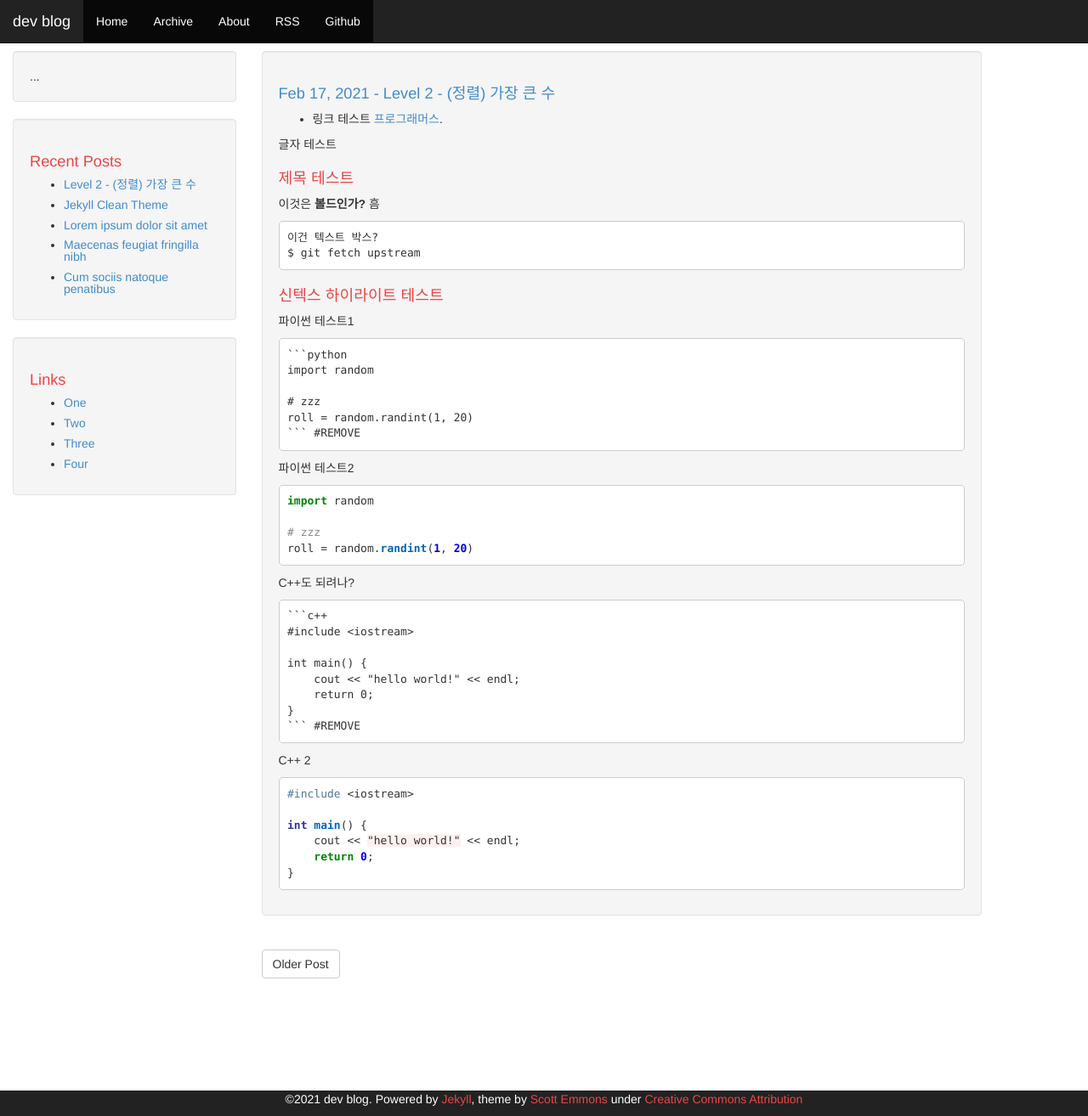
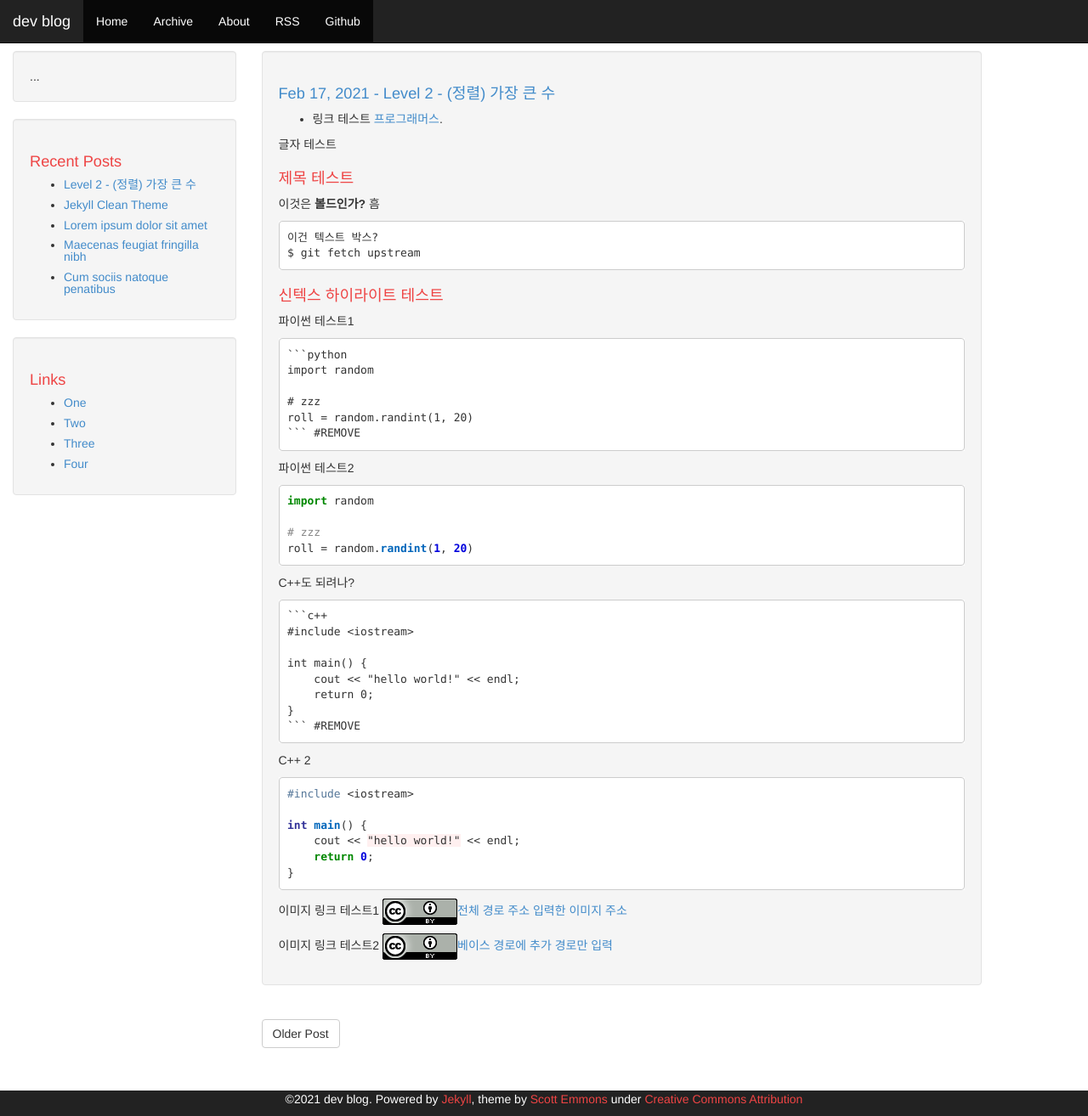
Before and after one commit to onedol1128/onedol1128.github.io, a Jekyll site: the page built from _posts/programmers/sort/2021-02-17-Make-the-big-integer.md, in a window 1280 px wide and 1314 px high. Shown: the whole window at 85% size. Built offline with Jekyll 4.4.1, drawn with Linux system fonts in a browser that asks for light colours.

Commit message:
test image link

````diff
--- a/_posts/programmers/sort/2021-02-17-Make-the-big-integer.md
+++ b/_posts/programmers/sort/2021-02-17-Make-the-big-integer.md
@@ -60,3 +60,9 @@ int main() {
     return 0;
 }
 ```
+
+이미지 링크 테스트1
+![test image](https://onedol1128.github.io/images/cc_by_88x31.png)[전체 경로 주소 입력한 이미지 주소](https://google.com)
+
+이미지 링크 테스트2
+![test image]({{ site.baseurl}}/images/cc_by_88x31.png)[베이스 경로에 추가 경로만 입력](https://google.com)
````
